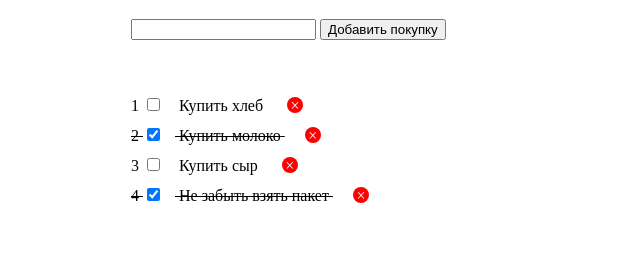
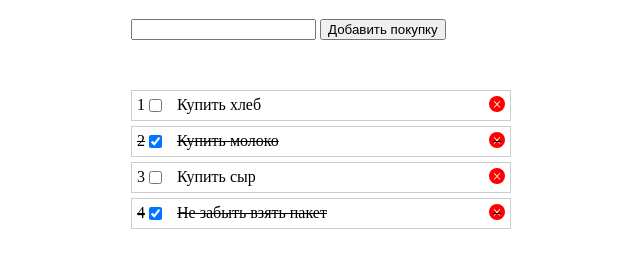
Before and after one commit to Nayteruz/vue_lesson1, a plain HTML site: page index.html in a window 1280 px wide. Shown: the part 61-328 px from the top of the page, without its empty margins (319-959 px from the left). Drawn offline with nearby package versions, Linux system fonts and the light colour scheme.

Commit message:
Update index.html
ssdsad

```diff
--- a/index.html
+++ b/index.html
@@ -17,10 +17,6 @@
 		h1 {
 			text-align: center;
 		}
-		span:last-child {
-			cursor: pointer;
-			margin-left: 20px;
-		}
 		input[type="checkbox"] {
 			margin-right: 15px;
 		}
@@ -36,7 +32,8 @@
 			width: 16px;
 			height: 16px;
 			text-align: center;
-
+			margin-left: auto;
+			cursor: pointer;
 		}
 
 		ul {
@@ -46,7 +43,11 @@
 			list-style: none;
 		}
 		ul li {
-			padding: 5px 0px;
+			padding: 5px;
+			display: flex;
+			justify-content: space-between;
+			border: 1px solid #ccc;
+			margin-bottom: 5px;
 		}
 		ul li.checked {
 			text-decoration: line-through;
```
